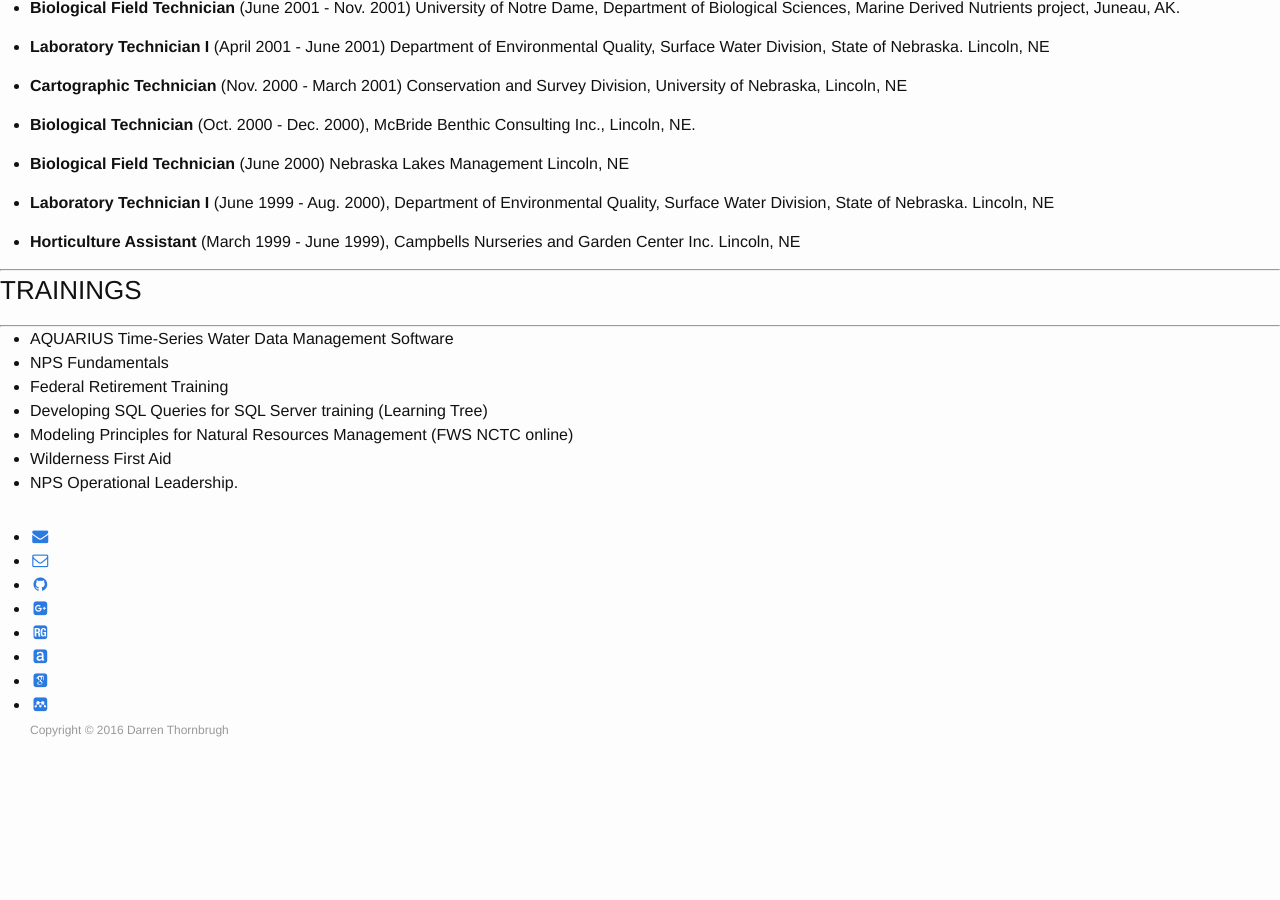
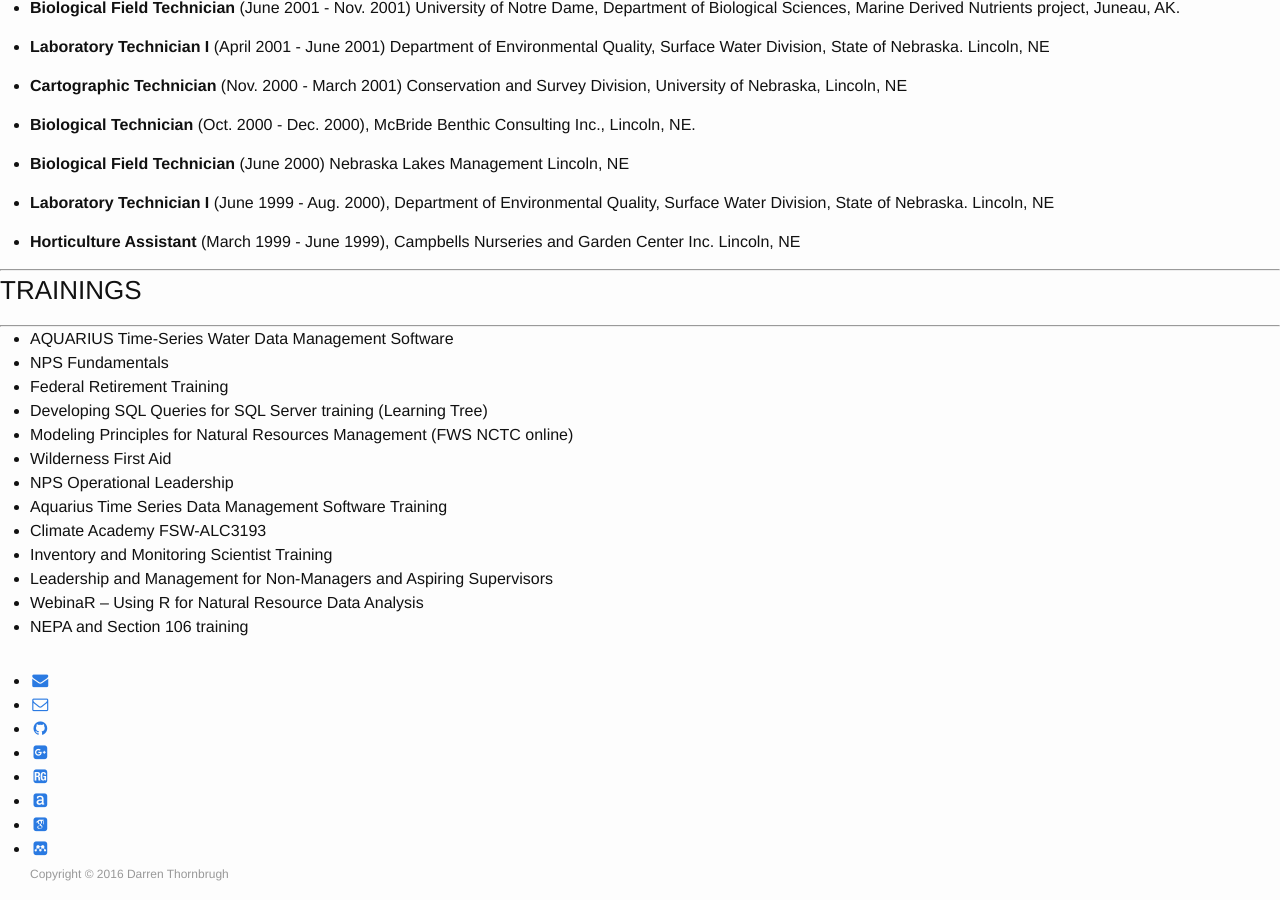
Before and after one commit to dthor/dthor.github.io, a Jekyll site: the page built from work/work.md, in a window 1280 px wide and 900 px high, scrolled down 1152 px. Built offline with Jekyll 4.4.1, drawn with Linux system fonts in a browser that asks for light colours; nearby versions of some CDN libraries; some web fonts are replaced; before the commit the page ends 1908 px from its top, so only the background shows below that.

Commit message:
update
trainings

```diff
--- a/work/work.md
+++ b/work/work.md
@@ -56,4 +56,10 @@ permalink: /work/
 -	Developing SQL Queries for SQL Server training (Learning Tree)
 -	Modeling Principles for Natural Resources Management (FWS NCTC online)
 -	Wilderness First Aid
--	NPS Operational Leadership.
+-	NPS Operational Leadership
+-	Aquarius Time Series Data Management Software Training
+-	Climate Academy FSW-ALC3193
+-	Inventory and Monitoring Scientist Training
+-	Leadership and Management for Non-Managers and Aspiring Supervisors
+-	WebinaR – Using R for Natural Resource Data Analysis
+-	NEPA and Section 106 training
```
